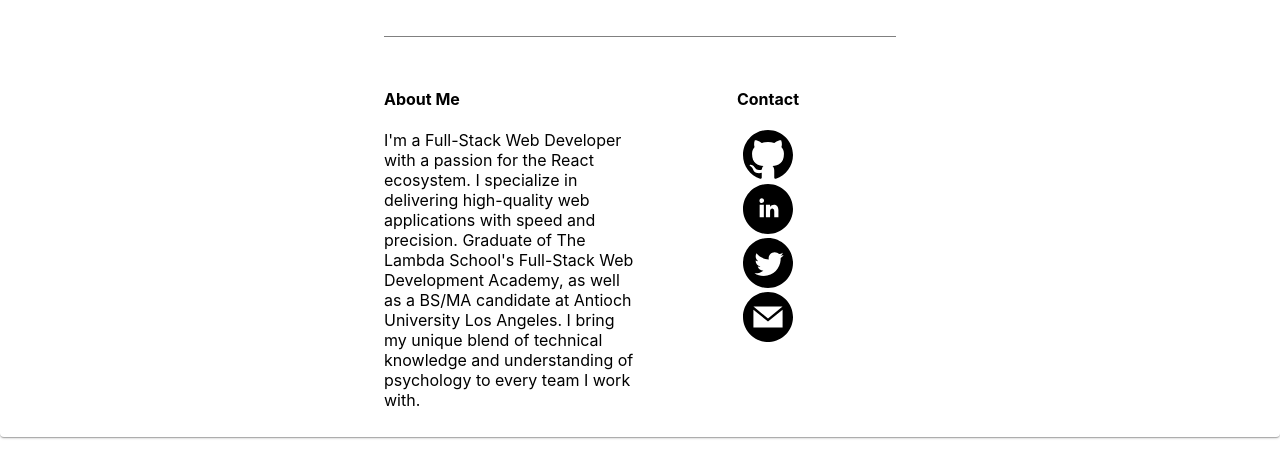
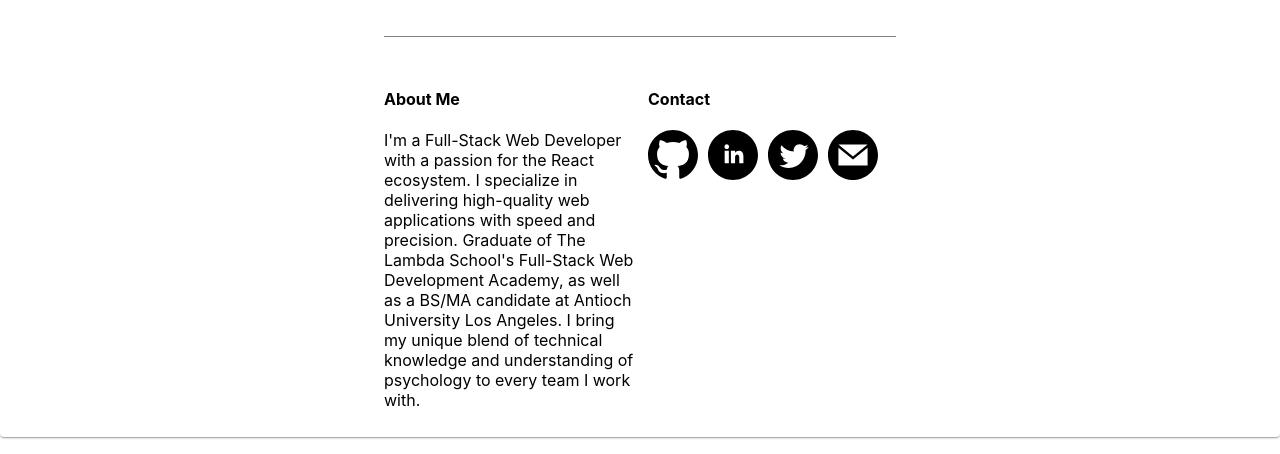
Before and after one commit to SparksFullStack/portfolio-deux, a React (Create React App) app: page / in a window 1280 px wide. Shown: the part 1010-1464 px from the top of the page. Built offline with nearby package versions, Linux system fonts and the light colour scheme.

Commit message:
updated contact icon styles

```diff
--- a/src/components/About.css
+++ b/src/components/About.css
@@ -24,7 +24,9 @@
 
 .about__card__contact {
     width: 50%;
-    /* align-items: center; */
+    display: flex;
+    flex-direction: column;
+    align-items: center;
 }
 
 .test {
@@ -32,9 +34,3 @@
     display: flex;
     justify-content: center;
 }
-
-.about__cards__contact__icons {
-    display: flex;
-    flex-direction: column;
-    align-items: center;
-}
--- a/src/components/About.js
+++ b/src/components/About.js
@@ -4,7 +4,7 @@ import './About.css';
 
 const styles = {
     icons: {
-
+        marginRight: '10px'
     }
 }
 
```
